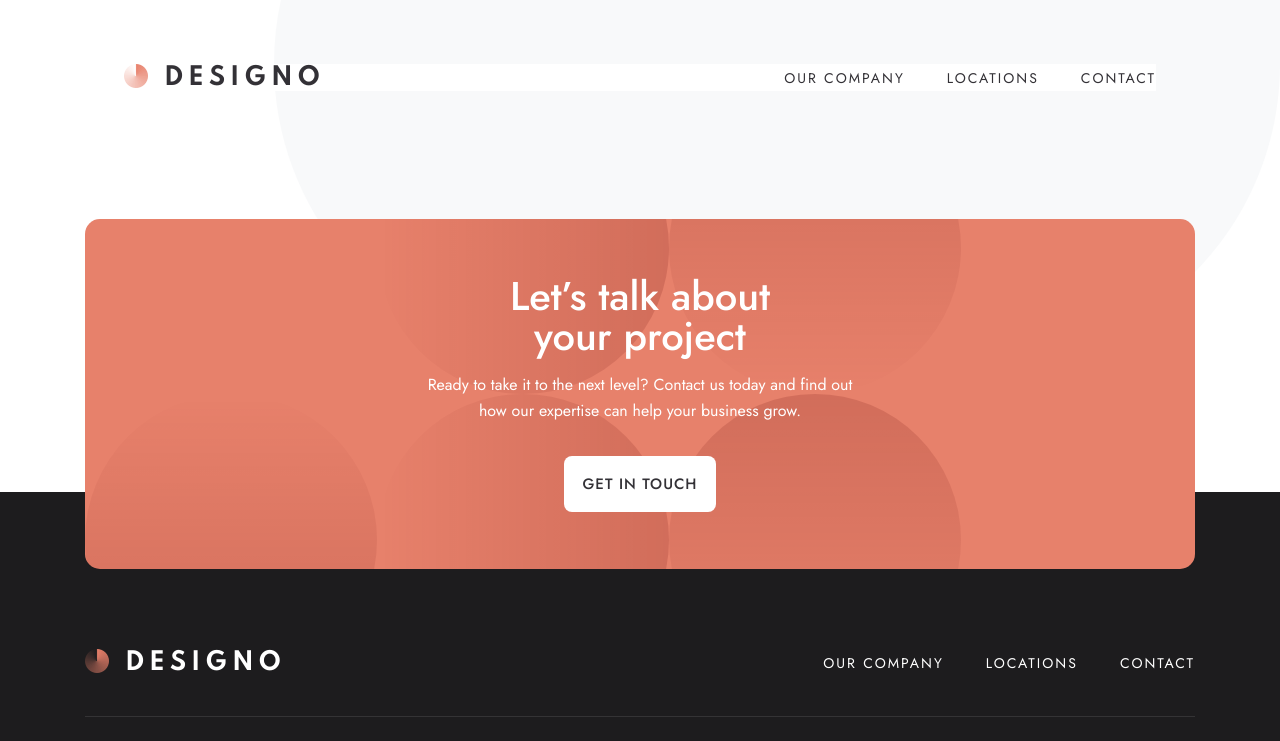
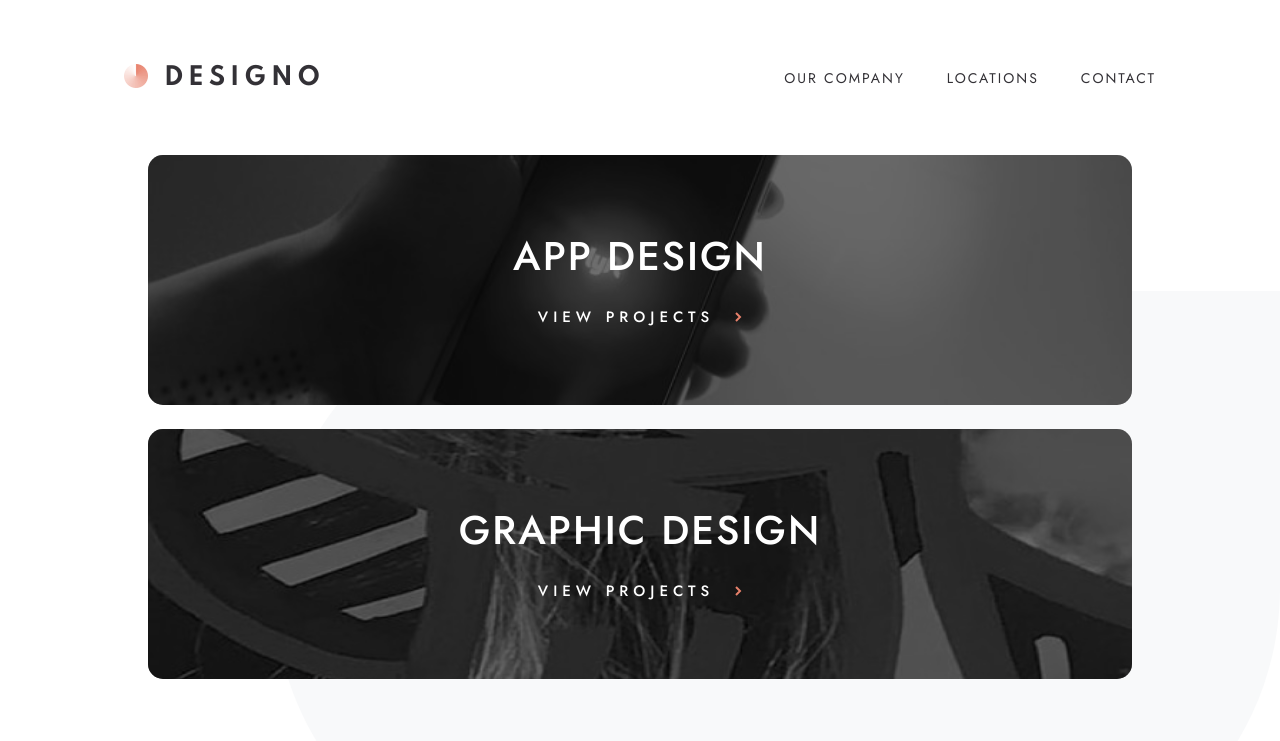
Before and after one commit to g-akca/designo, a React (Vite) app: page /#/web-design in a window 1280 px wide. Shown: the top 741 px of the page. Built offline with nearby package versions, Linux system fonts and the light colour scheme.

Commit message:
Add WebDesign page components and structure layout with HeroSection and WebDesignProjects

```diff
--- /dev/null
+++ b/src/components/web_design/HeroSection.tsx
@@ -0,0 +1,8 @@
+function HeroSection() {
+  return (
+    <>
+    </>
+  )
+}
+
+export default HeroSection;
--- /dev/null
+++ b/src/components/web_design/WebDesignProjects.tsx
@@ -0,0 +1,8 @@
+function WebDesignProjects() {
+  return (
+    <>
+    </>
+  )
+}
+
+export default WebDesignProjects;
--- a/src/pages/WebDesign.tsx
+++ b/src/pages/WebDesign.tsx
@@ -1,7 +1,23 @@
+import AppDesignCard from "../components/shared/AppDesignCard";
+import GraphicDesignCard from "../components/shared/GraphicDesignCard";
+import HeroSection from "../components/web_design/HeroSection";
+import WebDesignProjects from "../components/web_design/WebDesignProjects";
+
 function WebDesign() {
   return (
-    <>
-    </>
+    <div className="flex flex-col gap-24">
+      <HeroSection />
+
+      <div className="px-6 flex flex-col gap-24">
+        <WebDesignProjects />
+
+        <div className="grid grid-rows-[repeat(2,250px)] gap-6">
+          <AppDesignCard />
+
+          <GraphicDesignCard />
+        </div>
+      </div>
+    </div>
   )
 }
 
```
